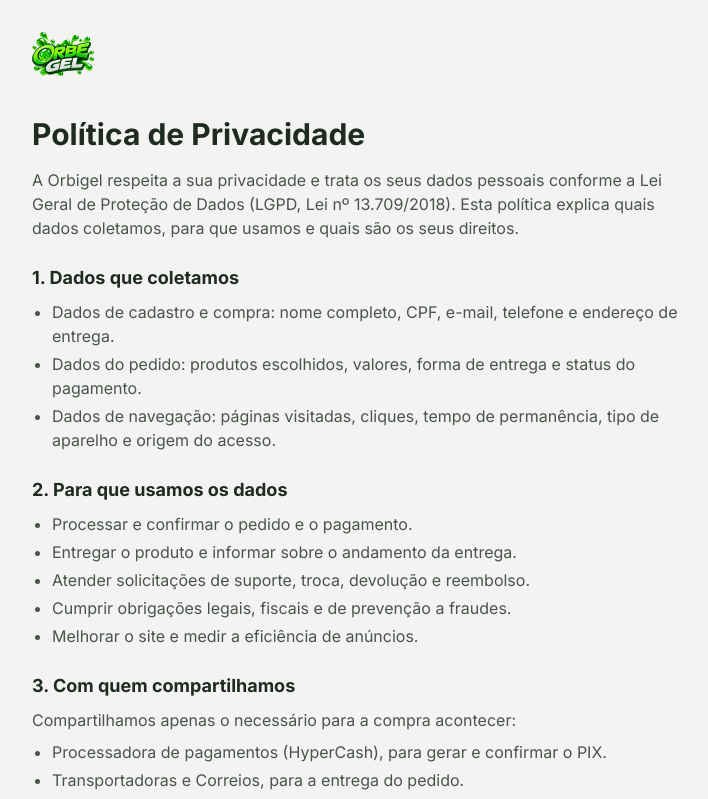
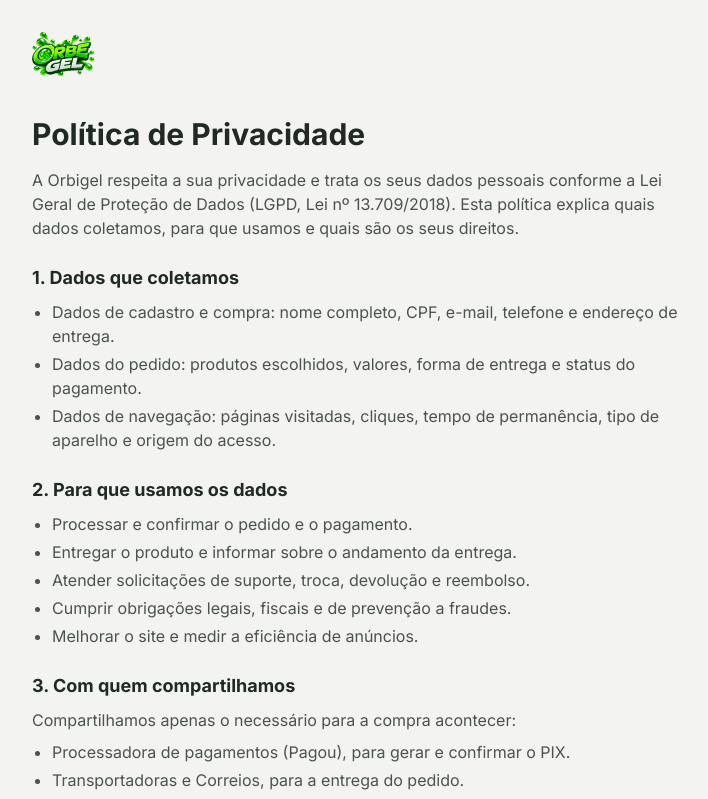
Before and after one commit to trabalhobsdo-glitch/gel, a React (Vite) app: page /legal/privacidade in a window 1280 px wide. Shown: the top 799 px of the page, without its empty margins (56-764 px from the left). Built offline with nearby package versions, Linux system fonts and the light colour scheme.

Commit message:
Update Legal.tsx

```diff
--- a/src/pages/Legal.tsx
+++ b/src/pages/Legal.tsx
@@ -41,7 +41,7 @@ const PAGES: Record<string, Page> = {
         h: "3. Com quem compartilhamos",
         p: ["Compartilhamos apenas o necessário para a compra acontecer:"],
         ul: [
-          "Processadora de pagamentos (HyperCash), para gerar e confirmar o PIX.",
+          "Processadora de pagamentos (Pagou), para gerar e confirmar o PIX.",
           "Transportadoras e Correios, para a entrega do pedido.",
           "Ferramentas de análise e anúncios (como o Meta Pixel), para medir visitas e conversões.",
           "Autoridades públicas, quando houver obrigação legal ou ordem judicial.",
```
